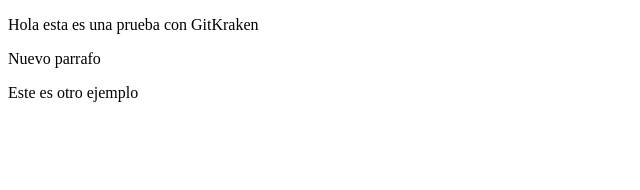
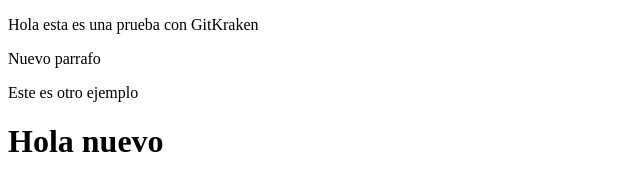
Before and after one commit to ArtiagoWeb/pruebaGitKraken, a plain HTML site: page index.html in a window 1280 px wide. Shown: the whole page, without its empty margins (0-640 px from the left). Drawn offline with Linux system fonts and the light colour scheme.

Commit message:
Nuevo
Nueva proceso

```diff
--- a/index.html
+++ b/index.html
@@ -13,5 +13,8 @@
 
 
     <p>Este es otro ejemplo</p>
+
+
+    <h1>Hola nuevo</h1>
 </body>
 </html>
```
